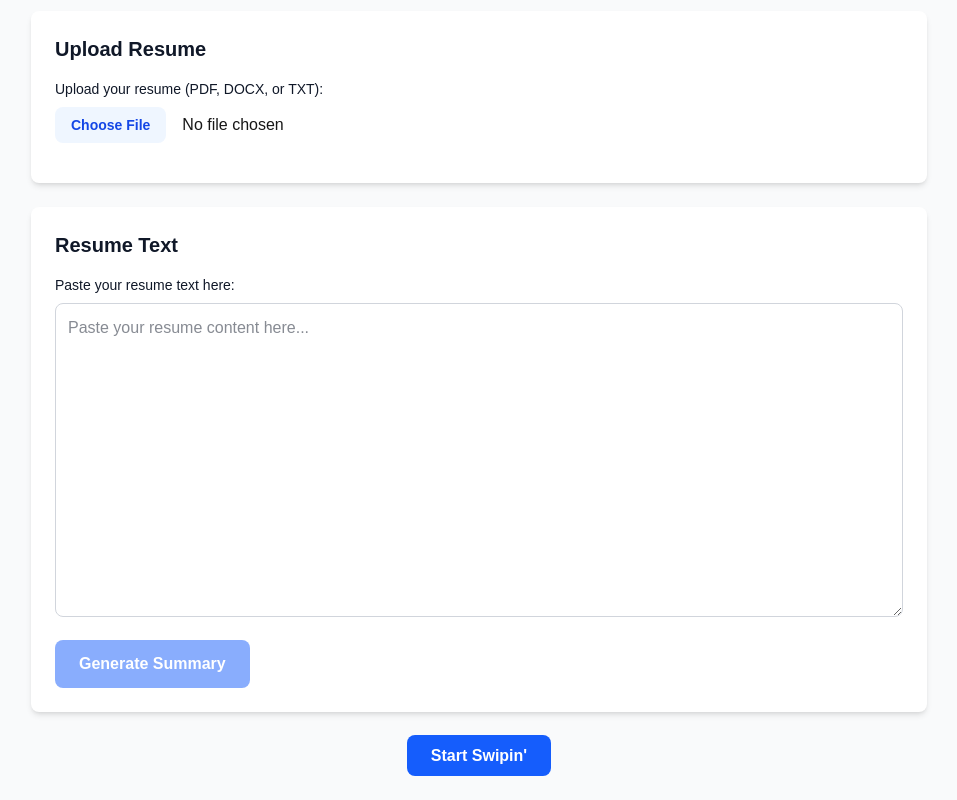
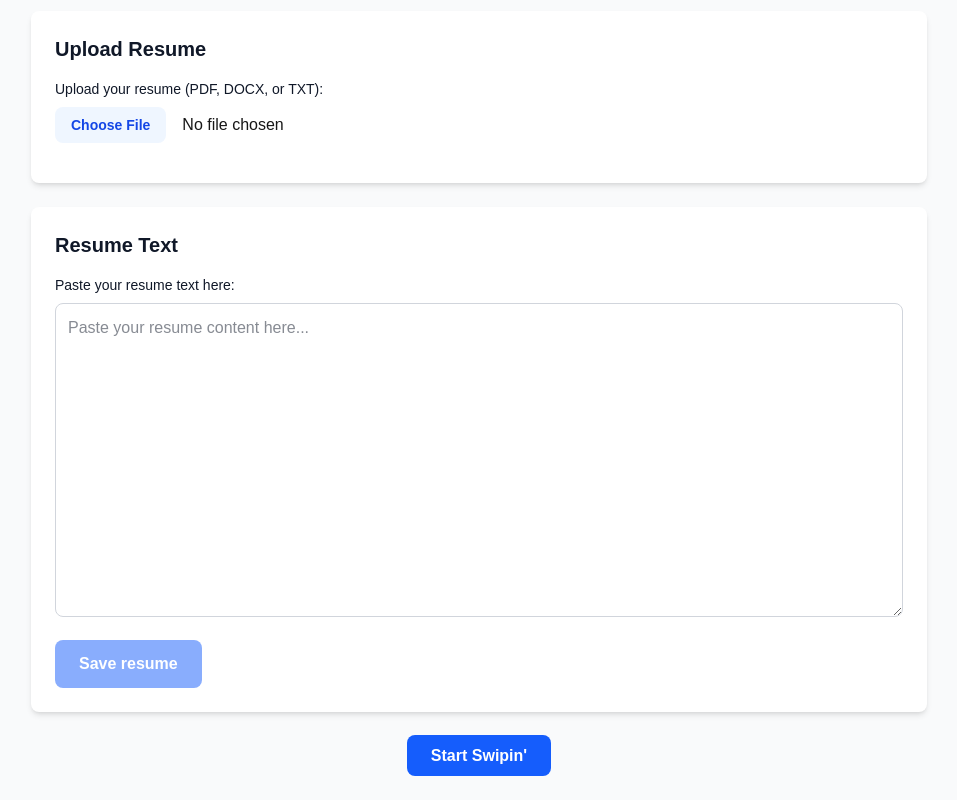
Before and after one commit to NTh1nk/SwipedIn, a Next.js app in the folder swiped-in/: page /profile in a window 1280 px wide. Shown: the part 340-1140 px from the top of the page, without its empty margins (161-1118 px from the left). Built offline with nearby package versions, Linux system fonts and the light colour scheme.

Commit message:
Update page.tsx

```diff
--- a/swiped-in/src/app/profile/page.tsx
+++ b/swiped-in/src/app/profile/page.tsx
@@ -49,6 +49,14 @@ export default function ProfilePage() {
       }
     }
   };
+  const handleSaveResume = async () => {
+    if (!resumeText.trim()) {
+      setError("Please provide resume text to save.");
+      return;
+    }
+    localStorage.setItem("resumeData", resumeText);
+    console.log("Resume saved to localStorage: " + resumeText);
+  }
 
   const handleSummarize = async () => {
     if (!resumeText.trim()) {
@@ -148,11 +156,11 @@ export default function ProfilePage() {
           )}
 
           <button
-            onClick={handleSummarize}
+            onClick={handleSaveResume}
             disabled={loading || !resumeText.trim()}
             className="bg-blue-600 text-white px-6 py-3 rounded-lg font-semibold hover:bg-blue-700 transition-colors disabled:opacity-50 disabled:cursor-not-allowed"
           >
-            {loading ? "Generating Summary..." : "Generate Summary"}
+            {loading ? "Saving resume..." : "Save resume"}
           </button>
         </div>
 
```
